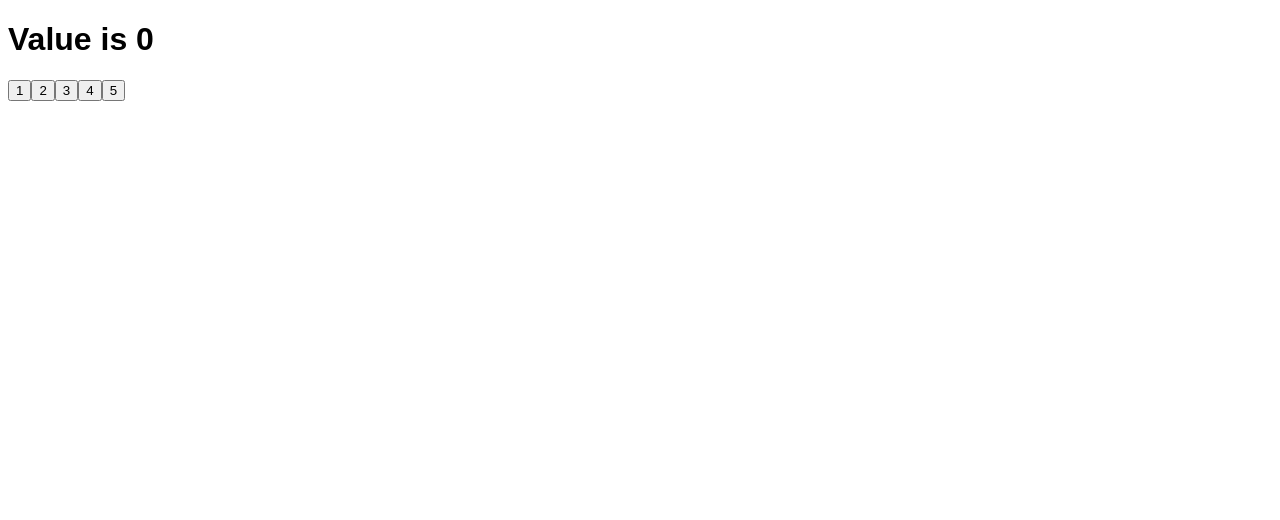
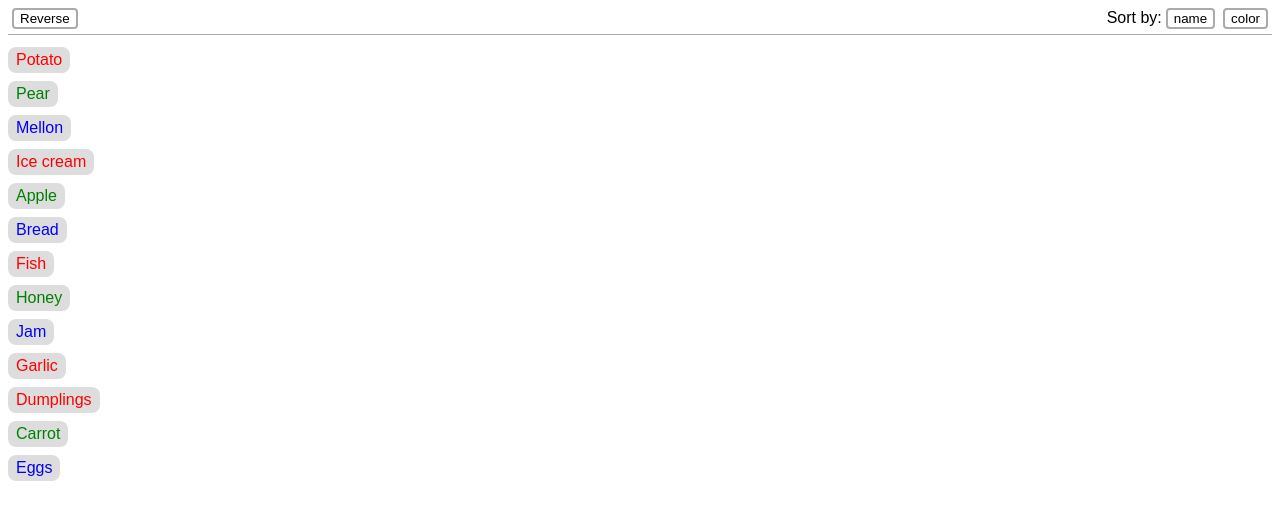
Before and after one commit to mate-academy/react-recording_javascript, a React (Create React App) app: page / in a window 1280 px wide. Shown: the top 520 px of the page. Built offline with nearby package versions, Linux system fonts and the light colour scheme.

Commit message:
before List Manipulation

```diff
--- a/src/App.jsx
+++ b/src/App.jsx
@@ -1,27 +1,20 @@
-import { useState } from "react";
+import goodsFromServer from './goods.json';
+import { GoodList } from './components/GoodList/GoodList';
 
 export const App = () => {
-  const [value, setValue] = useState(0);
-  const [message, setMessage] = useState('');
-
-  console.log('rendering', value);
-
   return (
     <div className="App">
-      <h1>Value is {value}</h1>
-      <p>{message}</p>
+      <header>
+        <button>Reverse</button>
 
-      {[1, 2, 3, 4, 5].map(x => (
-        <button
-          onClick={() => {
-            setValue(x);
-            setMessage(message + x);
-          }}
-        >
-          {x}
-        </button>
-      ))}
+        <div>
+          Sort by:
+          <button>name</button>
+          <button>color</button>
+        </div>
+      </header>
 
+      <GoodList goods={goodsFromServer} />
     </div>
   );
-}
+};
--- a/src/components/GoodCard/GoodCard.scss
+++ b/src/components/GoodCard/GoodCard.scss
@@ -1,5 +1,6 @@
 .GoodCard {
-  padding: 10px;
-  border-radius: 10px;
-  background-color: #ccc;
+  width: fit-content;
+  padding: 4px 8px;
+  border-radius: 8px;
+  background-color: #ddd;
 }
--- a/src/components/GoodList/GoodList.scss
+++ b/src/components/GoodList/GoodList.scss
@@ -1,4 +1,5 @@
 .GoodList {
+  padding: 12px 0;
   display: grid;
-  gap: 10px;
+  gap: 8px;
 }
--- a/src/index.scss
+++ b/src/index.scss
@@ -1,3 +1,22 @@
 html {
   font-family: Arial, "Helvetica Neue", Helvetica, sans-serif;
 }
+
+button {
+  cursor: pointer;
+  border: 2px solid #aaa;
+  background-color: #fff;
+  border-radius: 4px;
+  margin-inline: 4px;
+}
+
+.active {
+  background-color: #aaa;
+}
+
+header {
+  display: flex;
+  justify-content: space-between;
+  padding-bottom: 5px;
+  border-bottom: 1px solid #aaa;
+}
```
